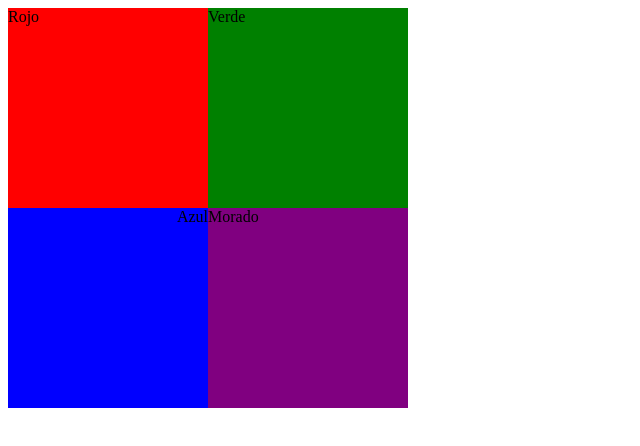
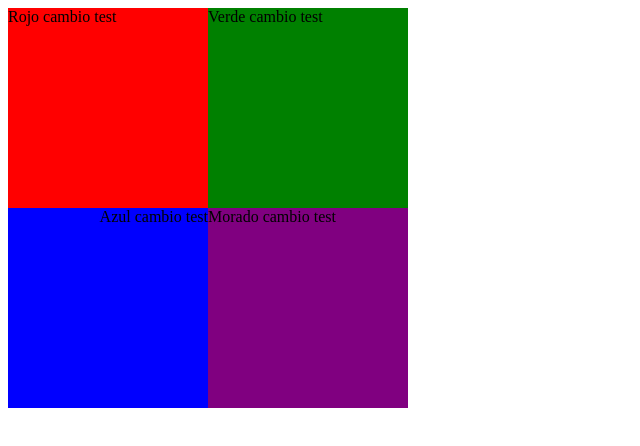
Before and after one commit to FTorresAmaya/Sesion_4, a plain HTML site: page index.html in a window 1280 px wide. Shown: the whole page, without its empty margins (0-640 px from the left). Drawn offline with Linux system fonts and the light colour scheme.

Commit message:
Cambios test en git

```diff
--- a/index.html
+++ b/index.html
@@ -8,9 +8,9 @@
     <title>Sesion4</title>
 </head>
 <body class="countainer">
- <div id="div1">Rojo</div>
- <div id="div2">Verde</div>
- <div id="div3">Azul</div>
- <div id="div4">Morado</div>
+ <div id="div1">Rojo cambio test</div>
+ <div id="div2">Verde cambio test</div>
+ <div id="div3">Azul cambio test</div>
+ <div id="div4">Morado cambio test</div>
 </body>
 </html>
```
